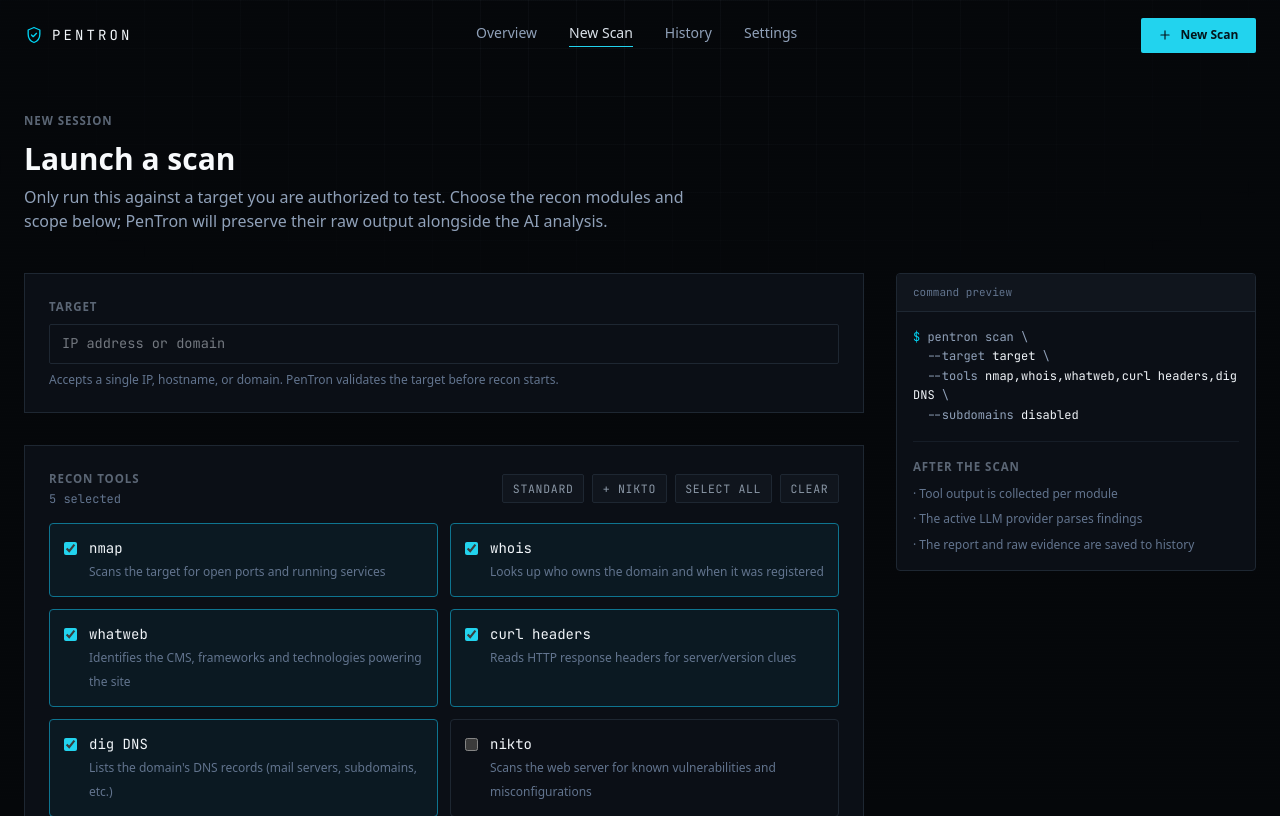
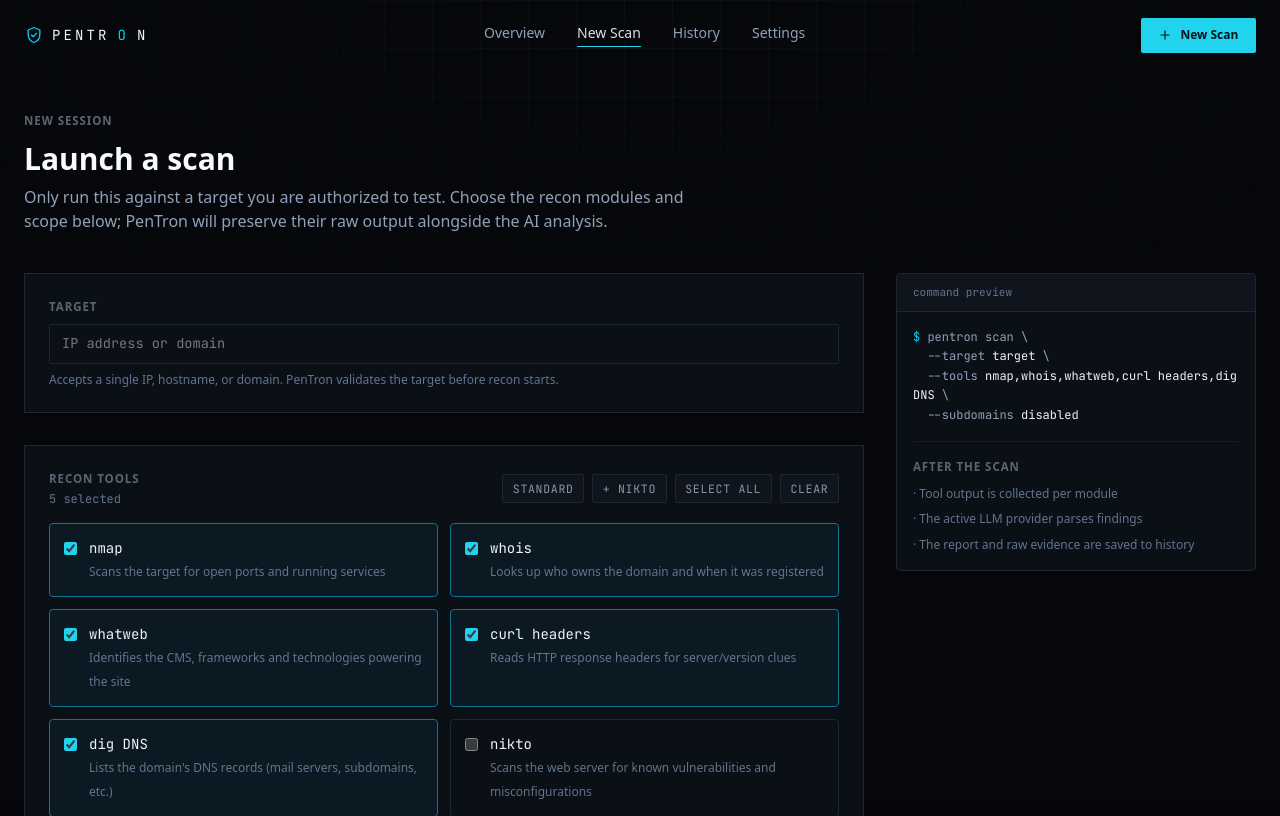
Before and after one commit to SaiedZ/PenTron, a FastAPI app: page /new-scan in a window 1280 px wide. Shown: the top 816 px of the page. Run offline with FastAPI, Linux system fonts and the light colour scheme; data that the repository does not hold is empty; style sheets or scripts are compiled from the project's sources; some libraries are stand-ins or nearby versions.

Commit message:
style: swap ninja emoji for shield, accent the O in navbar wordmark
Replace the 🥷🏼 emoji in README and the HTML export header with 🛡️,
consistent with the shield icon already used as the web UI logo.
Color the O in the navbar PENTRON wordmark with the same cyan accent
as that icon and the primary buttons.

```diff
--- a/pentron/export/html.py
+++ b/pentron/export/html.py
@@ -110,7 +110,7 @@
 <div class="container">
 
 <div class="header">
-  <h1>🥷🏼 PENTRON</h1>
+  <h1>🛡️ PENTRON</h1>
   <p>AI Penetration Testing Report</p>
 </div>
 
--- a/web/templates/base.html
+++ b/web/templates/base.html
@@ -23,7 +23,7 @@
           <path d="M12 3l7 3v5c0 4.5-3 8.5-7 10-4-1.5-7-5.5-7-10V6l7-3z" stroke-linecap="round" stroke-linejoin="round" />
           <path d="M9 12l2 2 4-4" stroke-linecap="round" stroke-linejoin="round" />
         </svg>
-        PENTRON
+        PENTR<span class="text-cyan-400">O</span>N
       </a>
       <nav class="hidden items-center gap-8 text-sm text-slate-400 md:flex">
         <a href="/" data-nav="home"
```
Also changed, not shown: README.md.
